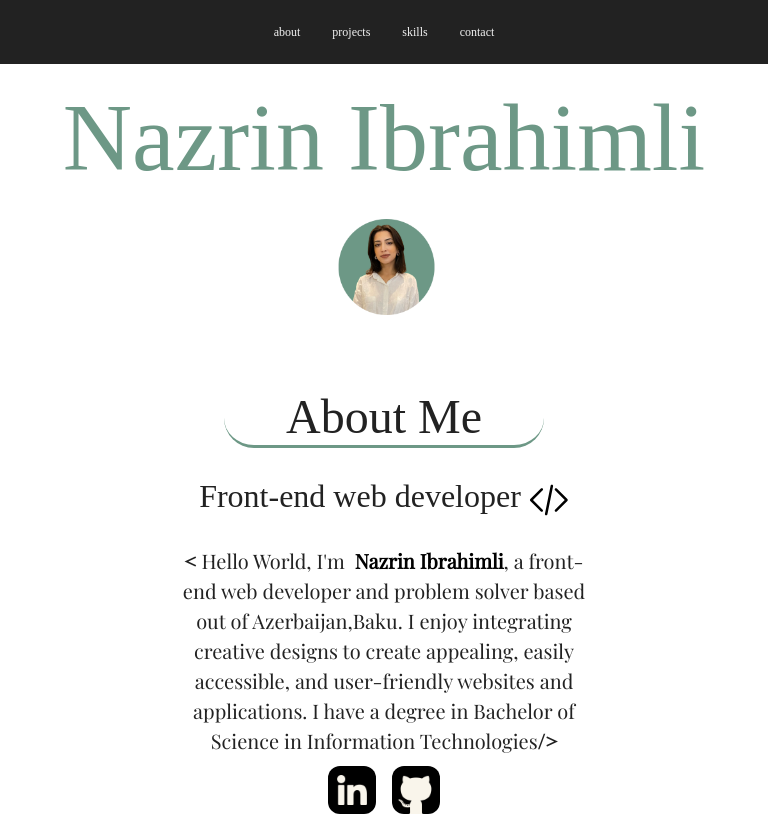
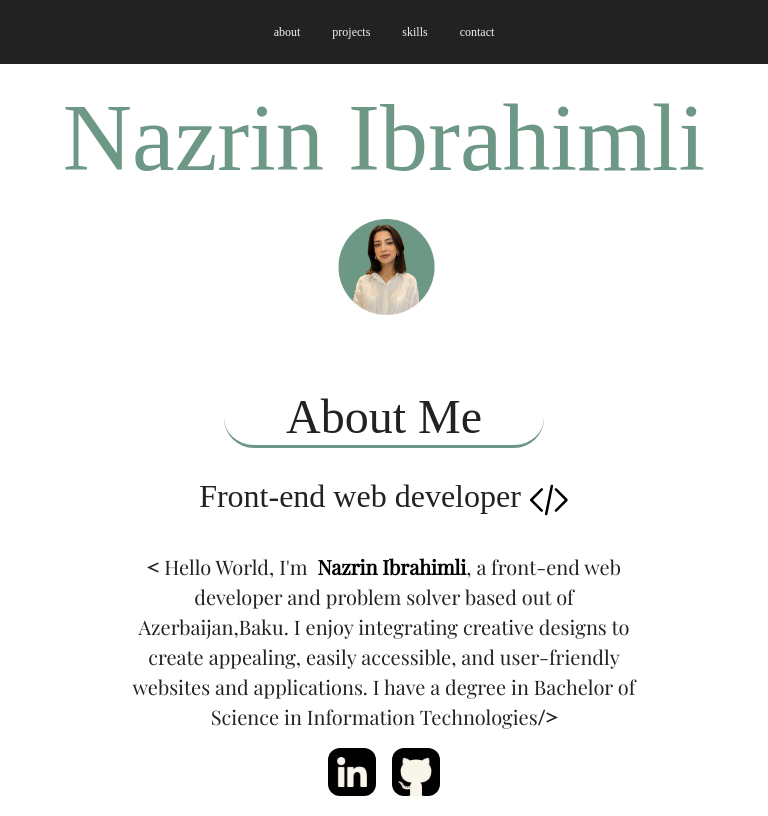
Before and after one commit to nazrinibrahimli/portfolio-Nazrin, a React (Create React App) app: page / in a window 768 px wide. Shown: the top 816 px of the page. Built offline with nearby package versions, Linux system fonts and the light colour scheme; a web font is replaced by a local one.

Commit message:
responsiveness

```diff
--- a/src/styles/About.css
+++ b/src/styles/About.css
@@ -12,8 +12,9 @@
 
 .about-div{
     width: 100%;
-    height: 39.95rem;
+    height: 41.95rem;
     padding-top: 3.6rem;
+    padding-bottom: 4rem;
 
 }
 
@@ -99,7 +100,7 @@ span{
 }
 .inside-span{
     font-size:  1.25rem;
-    padding: 10px 0;
+    padding: 16px 0;
     margin: 2rem 14rem;
     font-family: 'Playfair Display', serif;
     /* color: #28282B; */
@@ -321,14 +322,14 @@ span{
 
 
 
- @media (max-width: 768px) {
+ @media (max-width: 789px) {
 
     .about-div{
         /* padding-top: 100px; */
     }
 
     .inside-span{
-        width: 27rem;
+        width: 32rem;
         margin: 0 auto;
         font-size: 1.25rem;
 
@@ -366,16 +367,17 @@ span{
  }
 }
 
-@media(min-width: 395px)and(max-width: 940px) {
-
-    .name{
-        text-align: start;
-
-    }
-    .inside-span{
+@media(max-width: 940px) {
 
 
-    }
+        .inside-span{
+            width: 32rem;
+            margin: 0 auto;
+            font-size: 1.25rem;
+
+        }
+
+
      }
 
      @media (max-width: 575.98px) {
@@ -385,6 +387,6 @@ span{
 
         }
         .inside-span{
-            width: 18rem;
+            width: 19rem;
         }
     }
--- a/src/styles/Project.css
+++ b/src/styles/Project.css
@@ -83,7 +83,7 @@
         width: 3rem;
     }
 }
-@media (max-width: 768px) {
+@media (max-width: 772px) {
     .project{
         margin-top: 8px;
         font-size: 3rem;
```
